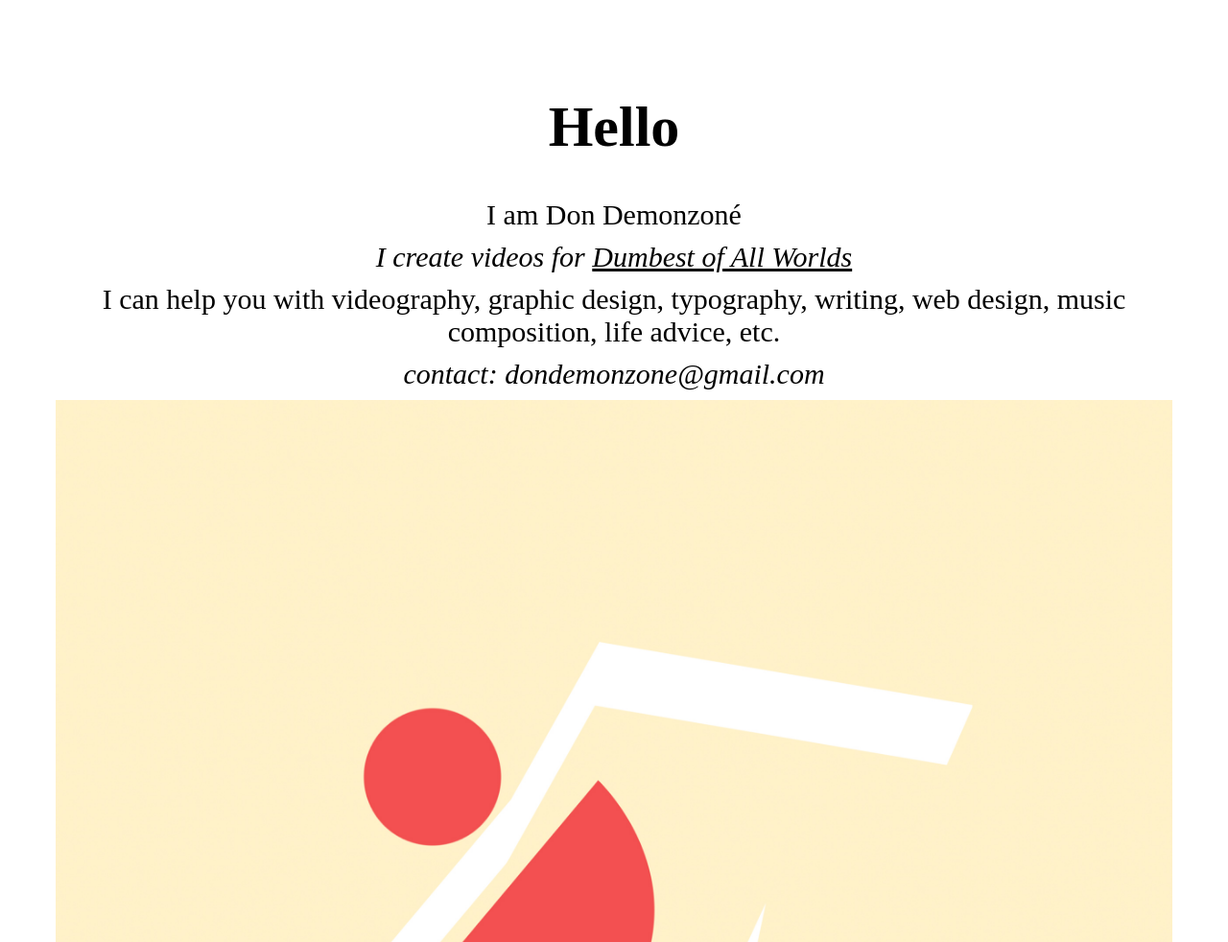
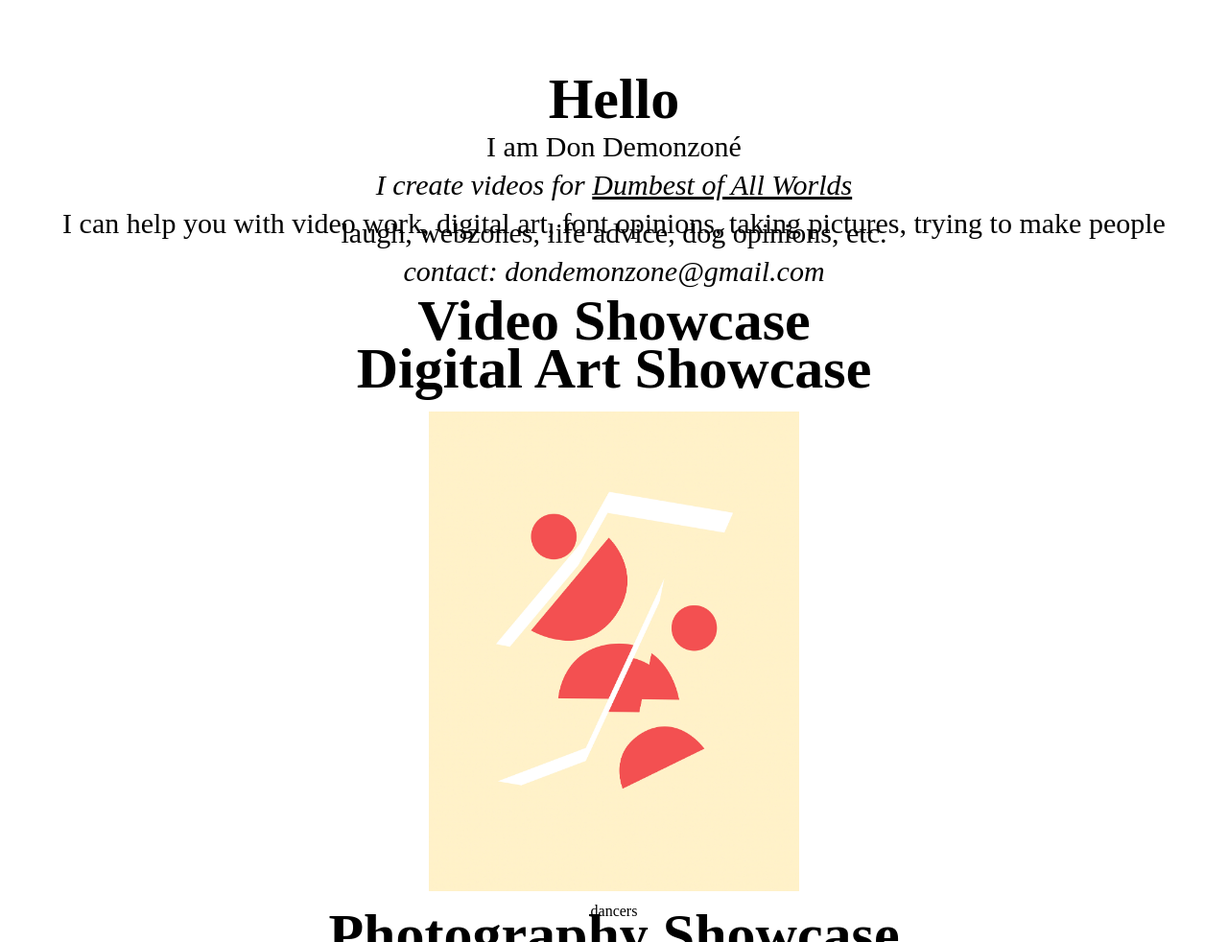
Before and after one commit to dondemonzone/demonzone, a plain HTML site: page index.html in a window 1280 px wide. Shown: the top 982 px of the page at 96% size. Drawn offline with Linux system fonts and the light colour scheme; a web font is replaced by a local one.

Commit message:
Center one more time

```diff
--- a/index.html
+++ b/index.html
@@ -11,12 +11,18 @@
             <h1>Hello</h1>
             <p>I am Don Demonzoné</p>
             <p class='italic'>I create videos for <a href=https://www.youtube.com/dumbestofallworlds>Dumbest of All Worlds</a></p>
-            <p>I can help you with videography, graphic design, typography, writing, web design, music composition, life advice, etc.</p>
+            <p>I can help you with video work, digital art, font opinions, taking pictures, trying to make people laugh, webzones, life advice, dog opinions, etc.</p>
             <p class='italic'>contact: dondemonzone@gmail.com</p>
         </div>
+        <h1>Video Showcase</h1>
+        <h1>Digital Art Showcase</h1>
+
         <div class="showcase">
             <img src="assets/art/Dancers.jpg">
             <p>dancers</p>
         </div>
+
+        <h1>Photography Showcase</h1>
+
     </body>
 </html>
--- a/styles.css
+++ b/styles.css
@@ -1,8 +1,8 @@
 body {
-    /*font-family: acumin-pro, sans-serif;*/
     font-size: 30px;
     padding: 50px;
     text-align: center;
+    line-height: 10px;
 }
 
 a {
@@ -14,7 +14,6 @@ p {
     font-family: freight-big-pro, serif;
     font-weight: 500;
     font-style: normal;
-    margin: 10px;
 }
 
 h1 {
@@ -25,7 +24,7 @@ h1 {
 
 img {
     max-width:100%;
-    max-height:100%;
+    max-height:500px;
 }
 
 .italic {
@@ -41,6 +40,6 @@ img {
 .showcase {
     max-height: 500px;
     display: block;
-    margin-left: auto;
+    margin: auto;
     font-size: 16px;
 }
```
